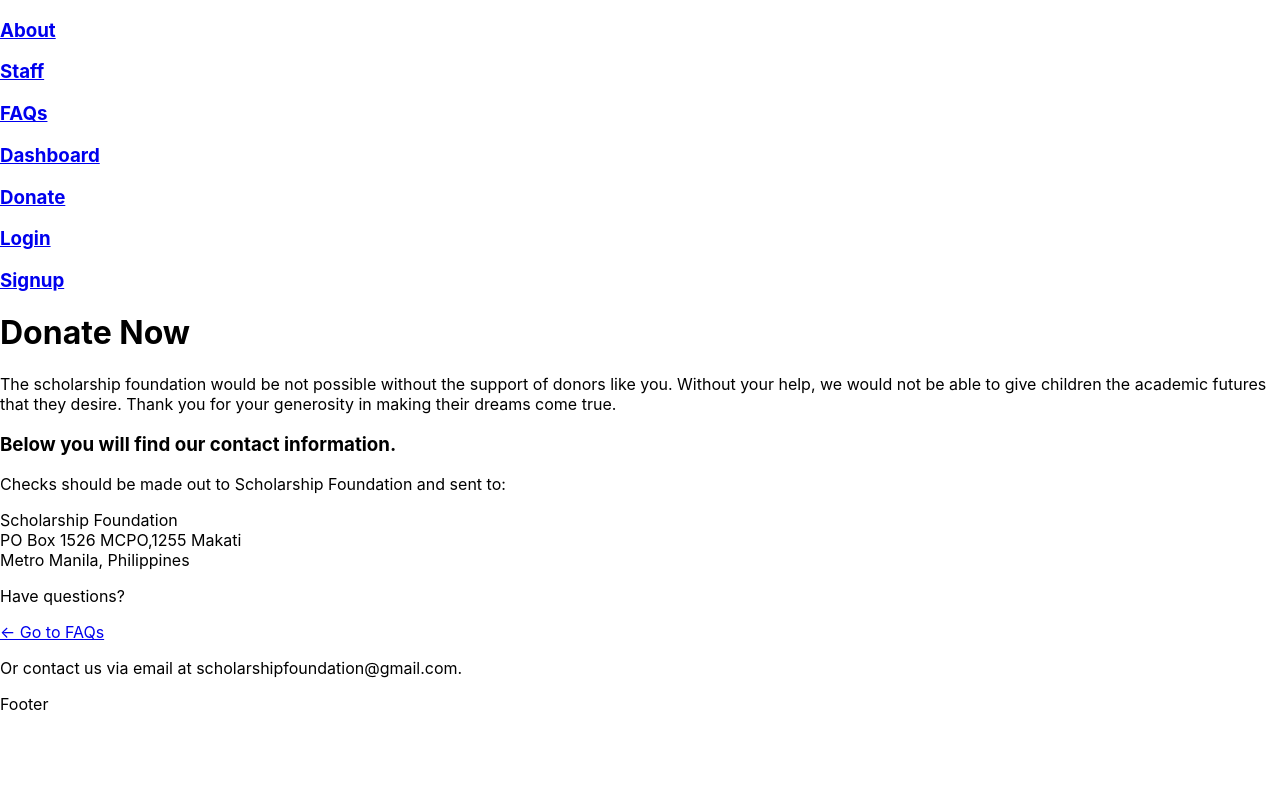
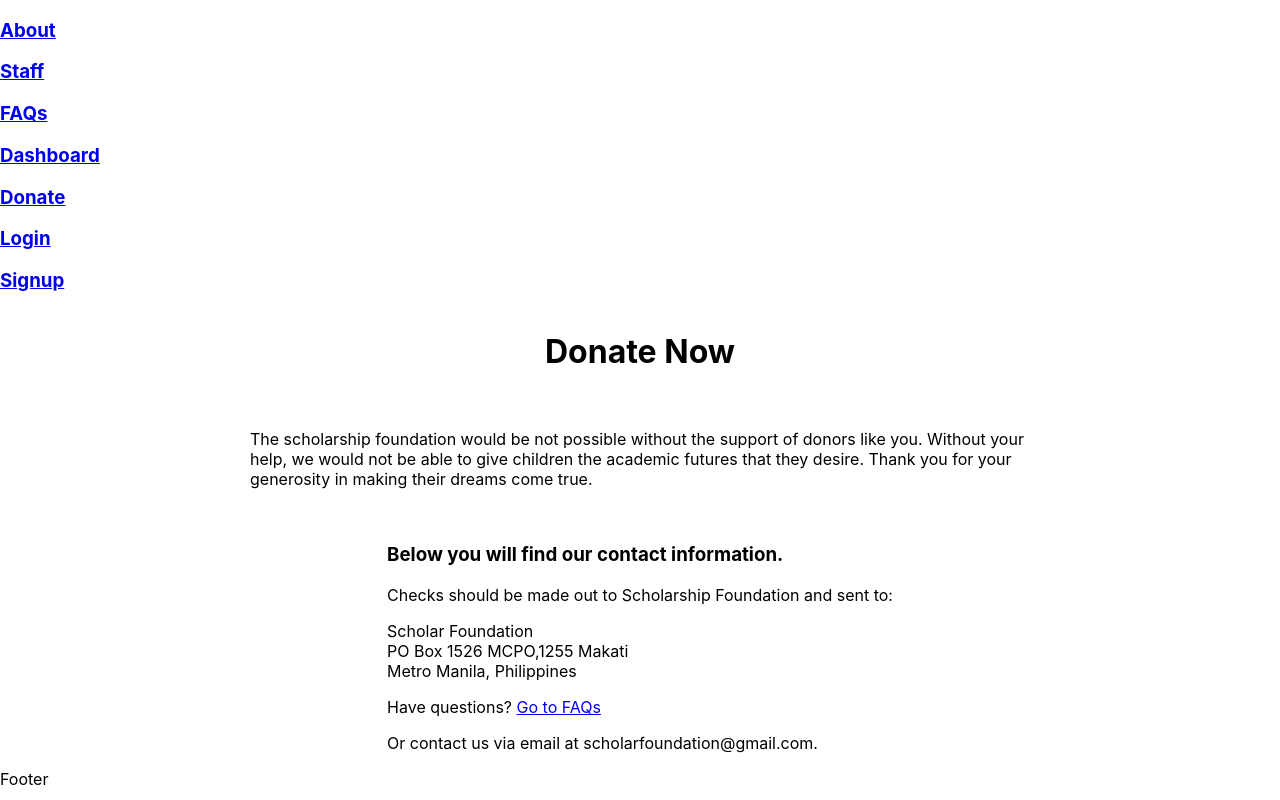
Before and after one commit to ThomasCsk/scholar-foundation, a React (Create React App) app in the folder client/: page /donate in a window 1280 px wide. Built offline with nearby package versions, Linux system fonts and the light colour scheme.

Commit message:
update doante styling

```diff
--- a/client/src/index.css
+++ b/client/src/index.css
@@ -40,3 +40,19 @@ code {
 .staff-title {
   font-style: italic;
 }
+
+/* donate page styling */
+.donate-div {
+  display: flex;
+  top: 0;
+  bottom: 0;
+  left: 0;
+  right: 0;
+  flex-direction: column;
+  justify-content: left;
+  align-items: center;
+}
+
+p.donate-about {
+  padding: 20px 250px 20px 250px;
+}
--- a/client/src/pages/Donate.js
+++ b/client/src/pages/Donate.js
@@ -3,10 +3,10 @@ import { Link } from 'react-router-dom';
 
 const Donate = () => {
   return (
-    <div>
+    <div className="donate-div">
       <h1>Donate Now</h1>
       <div>
-        <p>
+        <p className="donate-about">
           The scholarship foundation would be not possible without the support
           of donors like you. Without your help, we would not be able to give
           children the academic futures that they desire. Thank you for your
@@ -17,13 +17,12 @@ const Donate = () => {
         <h3>Below you will find our contact information.</h3>
         <p>Checks should be made out to Scholarship Foundation and sent to:</p>
         <p>
-          Scholarship Foundation <br></br>
+          Scholar Foundation <br></br>
           PO Box 1526 MCPO,1255 Makati<br></br>
           Metro Manila, Philippines<br></br>
         </p>
-        <p>Have questions? </p>
-        <Link to="/faqs">← Go to FAQs</Link>
-        <p>Or contact us via email at scholarshipfoundation@gmail.com.</p>
+        <p>Have questions? <Link to="/faqs">Go to FAQs</Link></p>
+        <p>Or contact us via email at scholarfoundation@gmail.com.</p>
       </div>
     </div>
   );
```
